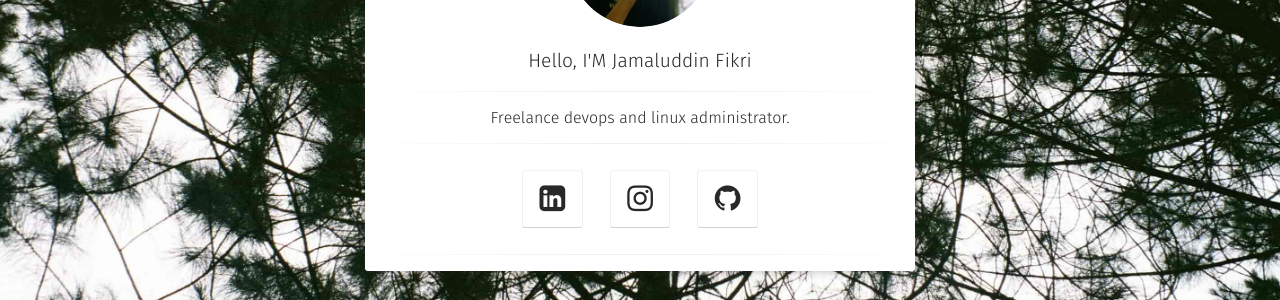
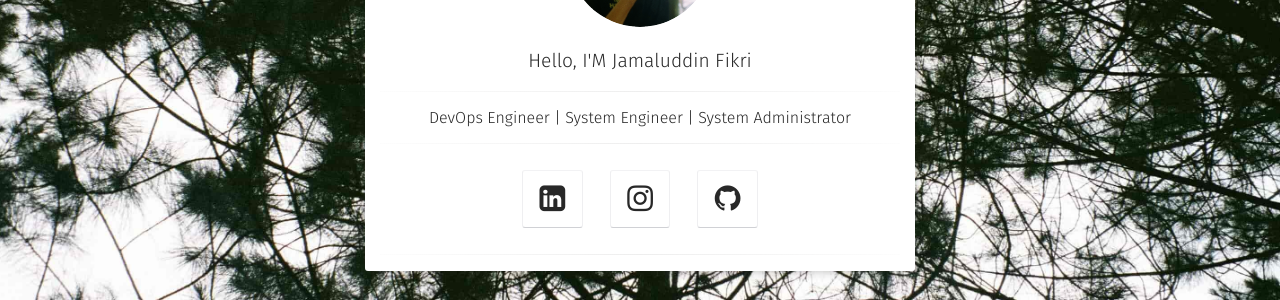
Before and after one commit to jamaluddinfikri/jamaluddinfikri.github.io, a Jekyll site: the page built from index.html, in a window 1280 px wide. Shown: the part 382-682 px from the top of the page. Built offline with Jekyll 4.4.1, drawn with Linux system fonts in a browser that asks for light colours; some web fonts are replaced.

Commit message:
update info

```diff
--- a/_config.yml
+++ b/_config.yml
@@ -1,6 +1,6 @@
 # Site
 title:              Hello, I'M Jamaluddin Fikri
-bio:                'Freelance devops and linux administrator.'
+bio:                'DevOps Engineer | System Engineer | System Administrator'
 description:        "Moon is a minimal, one column jekyll theme for your blog."
 reading_time:       true
 words_per_minute:   200
@@ -40,7 +40,7 @@ sass:
 #email:
 #twitter:            username
 #facebook:           username
-github-url:         jamaluddinfikri
+github-url:         jams008
 #stackoverflow:     123456/username   from a "http://stackoverflow.com/users/123456/username" link
 linkedin:           jamaluddin008
 #xing:              username
```
